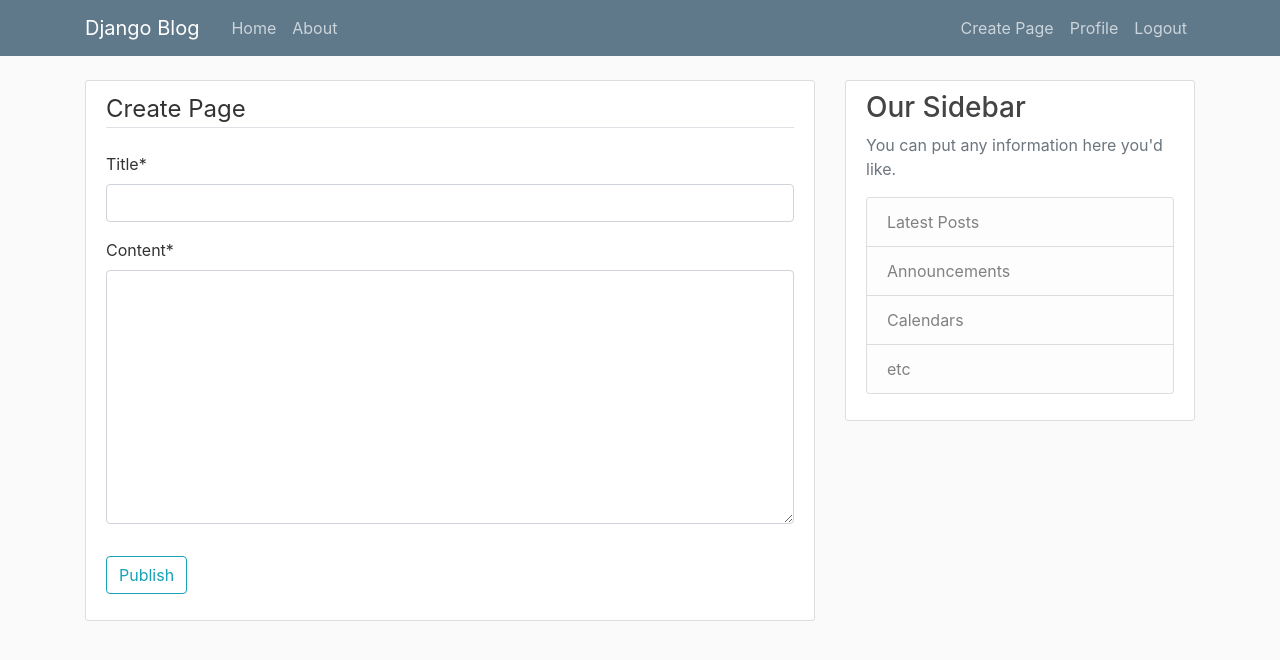
After one commit to spinksd/KnowledgeSharingPlatform, a Django app: page /create_page/ in a window 1280 px wide. The commit adds this page. Shown: the top 660 px of the page. Run offline with Django 3.2, Linux system fonts and the light colour scheme; the visitor is signed in with stand-in values (Sample User, id 1); some libraries are stand-ins or nearby versions.

Commit message:
Added class based views for creating, updating and deleting a page - as well as basic authentication check for these pages.

```diff
--- a/website/models.py
+++ b/website/models.py
@@ -1,6 +1,7 @@
 from django.db import models
 from django.utils import timezone
 from django.contrib.auth.models import User
+from django.urls import reverse
 
 # Create class/model for a page
 class Page(models.Model):
@@ -18,3 +19,8 @@ class Page(models.Model):
     # Updated representation: <QuerySet [<Page: Page 1>]>
     def __str__(self):
         return self.title
+
+    # Reverse simply returns the full url as a string - then I can use this for redirection (e.g. after user has created a page)
+    def get_absolute_url(self):
+        # Return the full url of the created page using it's primary key
+        return reverse('published-page', kwargs={'pk': self.pk})
--- a/website/templates/website/base.html
+++ b/website/templates/website/base.html
@@ -34,6 +34,7 @@
                 <!-- Django provides is_authenticated method to see if user is logged in -->
                 <!-- As per BDD requirements/scenarios, user should see different navbar choices depending on whether they are logged in or not -->
                 {% if user.is_authenticated %}
+                  <a class="nav-item nav-link" href="{% url 'create-page' %}">Create Page</a>
                   <a class="nav-item nav-link" href="{% url 'profile' %}">Profile</a>
                   <a class="nav-item nav-link" href="{% url 'logout' %}">Logout</a>
                 {% else %}
--- a/website/templates/website/home.html
+++ b/website/templates/website/home.html
@@ -11,7 +11,8 @@
                 <!-- Above prints the date posted in format: Month (F) Day number (d), Year (Y)
                      as per documentation: https://docs.djangoproject.com/en/2.0/ref/templates/builtins/#date -->
               </div>
-              <h2><a class="article-title" href="#">{{ page.title }}</a></h2>
+              <!-- Link page title to page url by passing in primary key of the page to url routing -->
+              <h2><a class="article-title" href="{% url 'published-page' page.id %}">{{ page.title }}</a></h2>
               <p class="article-content">{{ page.content }}</p>
             </div>
         </article>
--- /dev/null
+++ b/website/templates/website/page_form.html
@@ -0,0 +1,20 @@
+{% extends "website/base.html" %}
+<!-- Load crispy form tags so I can use them for styling -->
+{% load crispy_forms_tags %}
+{% block content %}
+    <div class="content-section">
+        <form method="POST">
+            <!-- Add csrf token for security (prevents cross-site request forgery) -->
+            {% csrf_token %}
+            <!-- bootstrap class -->
+            <fieldset class="form-group">
+                <legend class="border-bottom mb-4">Create Page</legend>
+                <!-- Vertical bar specifies that I want to use a filter. The crispy filter improves the styling (e.g. adds asterisks to required fields, labels form in a neat way, error messages presented neatly etc.) -->
+                {{ form|crispy }}
+            </fieldset>
+            <div class="form-group">
+                <button class="btn btn-outline-info" type="submit">Publish</button>
+            </div>
+        </form>
+    </div>
+{% endblock content %}
--- a/website/urls.py
+++ b/website/urls.py
@@ -1,7 +1,19 @@
 from django.urls import path
+from .views import PageListView, PageDetailView, PageCreateView, PageUpdateView, PageDeleteView
 from . import views
 
 urlpatterns = [
-    path('', views.home, name='website-home'),
+    #path('', views.home, name='website-home'),
+    # Path below uses class view - by default searches for a template following the path: <app>/<model>_<viewtype>.html
+    # The class view can overwrite the default path (as it does in the home view to 'templates/website/home.html')
+    path('', PageListView.as_view(), name='website-home'),
+    # Brackets <> uses the 'pk' variable of the pages - Therefore, the first published page will have url localhost:8000/page/1
+    # The 'pk' is a default attribute for the Django DetailView class and saves me having to pass along/translating a different variable name in numerous places
+    path('page/<int:pk>/', PageDetailView.as_view(), name='published-page'),
+    # Create and update view look for templates in location <app>/<model>_form.html
+    path('create_page/', PageCreateView.as_view(), name='create-page'),
+    path('page/<int:pk>/edit', PageUpdateView.as_view(), name='edit-page'),
+    # Delete view looks for template in location <app>/<model>_confirm_delete.html
+    path('page/<int:pk>/delete', PageDeleteView.as_view(), name='delete-page'),
     path('about/', views.about, name='website-about'),
 ]
--- a/website/views.py
+++ b/website/views.py
@@ -1,4 +1,6 @@
 from django.shortcuts import render
+from django.contrib.auth.mixins import LoginRequiredMixin, UserPassesTestMixin
+from django.views.generic import ListView, DetailView, CreateView, UpdateView, DeleteView
 from .models import Page
 
 def home(request):
@@ -7,5 +9,75 @@ def home(request):
     }
     return render(request, 'website/home.html', context)
 
+
+# Inherits list view as page effectively has a 'list' of latest pages
+class PageListView(ListView):
+    model = Page
+    # Update which template this list view interacts with
+    template_name = 'website/home.html'
+    context_object_name = 'pages'
+    # Order pages so latest page is shown at top (This is done by the '-')
+    ordering = ['-date_posted']
+
+# Inherit from detail view as it provides the 'details' of the published page
+class PageDetailView(DetailView):
+    model = Page
+
+# Inherit from LoginRequiredMixin such that the user is redirected to the login page when attempting to access this page when not logged in
+# Also inherit from CreateView as this class is for creating a page
+class PageCreateView(LoginRequiredMixin, CreateView):
+    model = Page
+    # Setting the fields the user will be able to edit when creating a page
+    fields = ['title', 'content']
+
+    # This specifies that the author of the page that is being created is the user who is currently logged in and submits the page creation
+    def form_valid(self, form):
+        # Specify author as current user (This is the neatest way of setting the author - if author is not specified then Django throws an integrity error as the NOT NULL constraint for author is failed)
+        form.instance.author = self.request.user
+        # Call original function to handle the rest of the processing
+        return super().form_valid(form)
+
+# Inherit from UpdateView as this class is for updating a page
+# Also inherit from LoginRequiredMixin with addition of UserPassesTestMixin which allows me to add function to check user is author of the page
+# The UserPassTestMixin allows me to add the test_func seen below - where I've added the author check functionality
+class PageUpdateView(LoginRequiredMixin, UserPassesTestMixin, UpdateView):
+    model = Page
+    # Setting the fields the user will be able to edit when creating a page
+    fields = ['title', 'content']
+
+    # This specifies that the author of the page that is being created is the user who is currently logged in and submits the page creation
+    def form_valid(self, form):
+        # Specify author as current user (This is the neatest way of setting the author - if author is not specified then Django throws an integrity error as the NOT NULL constraint for author is failed)
+        form.instance.author = self.request.user
+        # Call original function to handle the rest of the processing
+        return super().form_valid(form)
+
+    def test_func(self):
+        # Get current page user is trying to access the edit page for
+        page = self.get_object()
+        # Compare user who made request against author of the page
+        if self.request.user == page.author:
+            # If user who made request is the author, return true to allow user to edit the page
+            return True
+        else:
+            return False
+
+# Inherit from detail view as it provides the 'details' of the published page
+class PageDeleteView(LoginRequiredMixin, UserPassesTestMixin, DeleteView):
+    model = Page
+    # Set success_url so that this is where the user is directed to (localhost:8000/) when a page is successfully deleted
+    success_url = '/'
+
+    # Same test function as above - check user attempting to delete page is the author of the page
+    def test_func(self):
+        # Get current page user is trying to access the edit page for
+        page = self.get_object()
+        # Compare user who made request against author of the page
+        if self.request.user == page.author:
+            # If user who made request is the author, return true to allow user to edit the page
+            return True
+        else:
+            return False
+
 def about(request):
     return render(request, 'website/about.html', {'title': 'About'})
```
Also changed, not shown: website/templates/website/page_confirm_delete.html (added, +20 -0 lines), website/templates/website/page_detail.html (added, +23 -0 lines).
